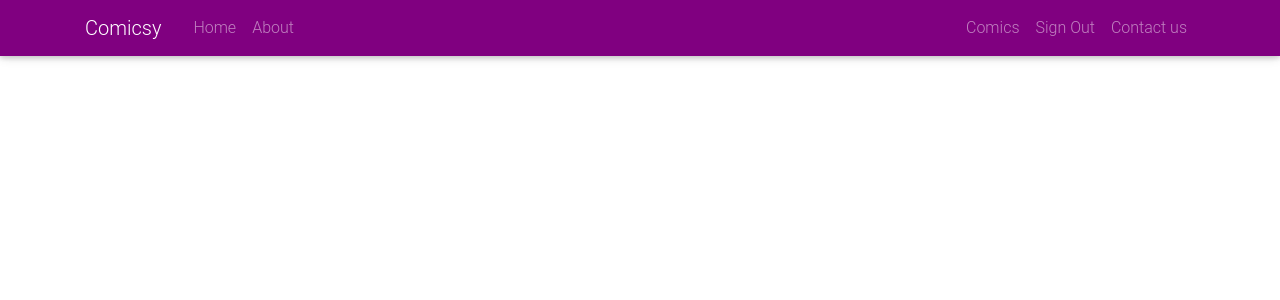
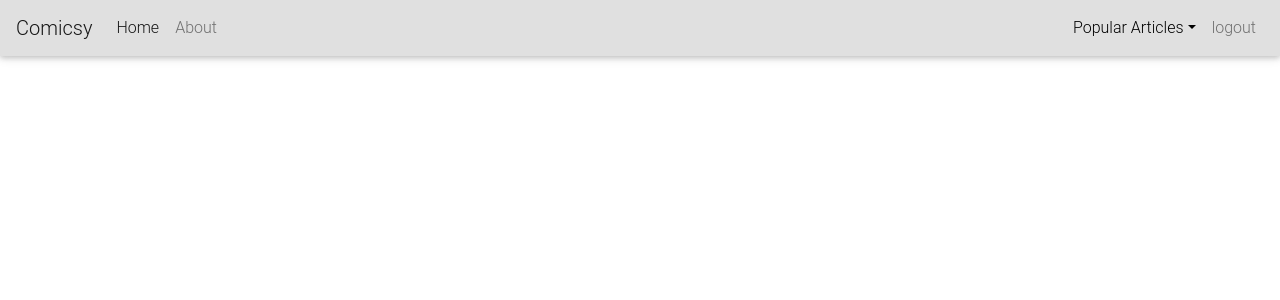
Before and after one commit to SkimaniKings/comicsy, a Flask app: page /articles in a window 1280 px wide. Shown: the top 300 px of the page. Run offline with Flask 2, Linux system fonts and the light colour scheme; a user stored in the database is signed in; some libraries are stand-ins or nearby versions.

Commit message:
created a new navigation bar with a drop down

```diff
--- a/comics/templates/base.html
+++ b/comics/templates/base.html
@@ -24,39 +24,48 @@
 </head>
 
 <body>
+    <div class="bs-example">
+        <nav class="navbar navbar-expand-md navbar-light bg-light">
+            <a href="#" class="navbar-brand">Comicsy</a>
+            <button type="button" class="navbar-toggler" data-toggle="collapse" data-target="#navbarCollapse">
+                <span class="navbar-toggler-icon"></span>
+            </button>
 
-    <header class="site-header">
-        <nav class="navbar navbar-expand-lg navbar-dark fixed-top">
-            <div class="container">
-                <a class="navbar-brand mr-4" href="/">Comicsy</a>
-                <button class="navbar-toggler" type="button" data-toggle="collapse" data-target="#navbarToggle"
-                    aria-controls="navbarToggle" aria-expanded="false" aria-label="Toggle navigation">
-                    <span class="navbar-toggler-icon"></span>
-                </button>
-                <div class="collapse navbar-collapse" id="navbarToggle">
-                    <div class="navbar-nav mr-auto">
-                        <a class="nav-item nav-link" href="/">Home</a>
-                        <a class="nav-item nav-link" href="#">About</a>
+            <div class="collapse navbar-collapse justify-content-between" id="navbarCollapse">
+                <div class="navbar-nav">
+                    <a href="/home" class="nav-item nav-link active">Home</a>
+                    <a href="/about" class="nav-item nav-link">About</a>
+
+                </div>
+                <!-- <form class="form-inline">
+                    <div class="input-group">
+                        <input type="text" class="form-control" placeholder="Search">
+                        <div class="input-group-append">
+                            <button type="button" class="btn btn-secondary"><i class="fa fa-search"></i></button>
+                        </div>
                     </div>
-                    <!-- Navbar Right Side -->
-                    <div class="navbar-nav">
+                </form> -->
+                <div class="navbar-nav">
+                    {% if current_user.is_authenticated %}
+                    <div class="nav-item dropdown">
+                        <a href="/articles" class="nav-link dropdown-toggle" data-toggle="dropdown">Popular Articles</a>
+                        <div class="dropdown-menu">
+                            <a href="#" class="dropdown-item">Inbox</a>
+                            <a href="#" class="dropdown-item">Sent</a>
+                            <a href="#" class="dropdown-item">Drafts</a>
+                        </div>
+                    </div>
+                    <a href="/logout" class="nav-item nav-link">logout</a>
+                    {%else%}
+                    <a href="/register" class="nav-item nav-link">Register</a>
+                    <a href="login" class="nav-item nav-link">log in</a>
+                    <a href="/contact us" class="nav-item nav-link">contact us</a>
+                    {%endif%}
 
-                        {% if current_user.is_authenticated %}
-                        <a class="nav-item nav-link" href="/articles">Comics</a>
-                        <a class="nav-item nav-link" href="/logout">Sign Out</a>
-                        <a class="nav-item nav-link" href="/#">Contact us</a>
-
-                        {%else%}
-                        <a class="nav-item nav-link" href="/login">Sign in</a>
-                        <a class="nav-item nav-link" href="/register">Sign Up</a>
-                        {%endif%}
-
-
-                    </div>
                 </div>
             </div>
         </nav>
-    </header>
+    </div>
     <main role="main" class="container">
         <div class="row">
             <div class="col-md-8">
```
